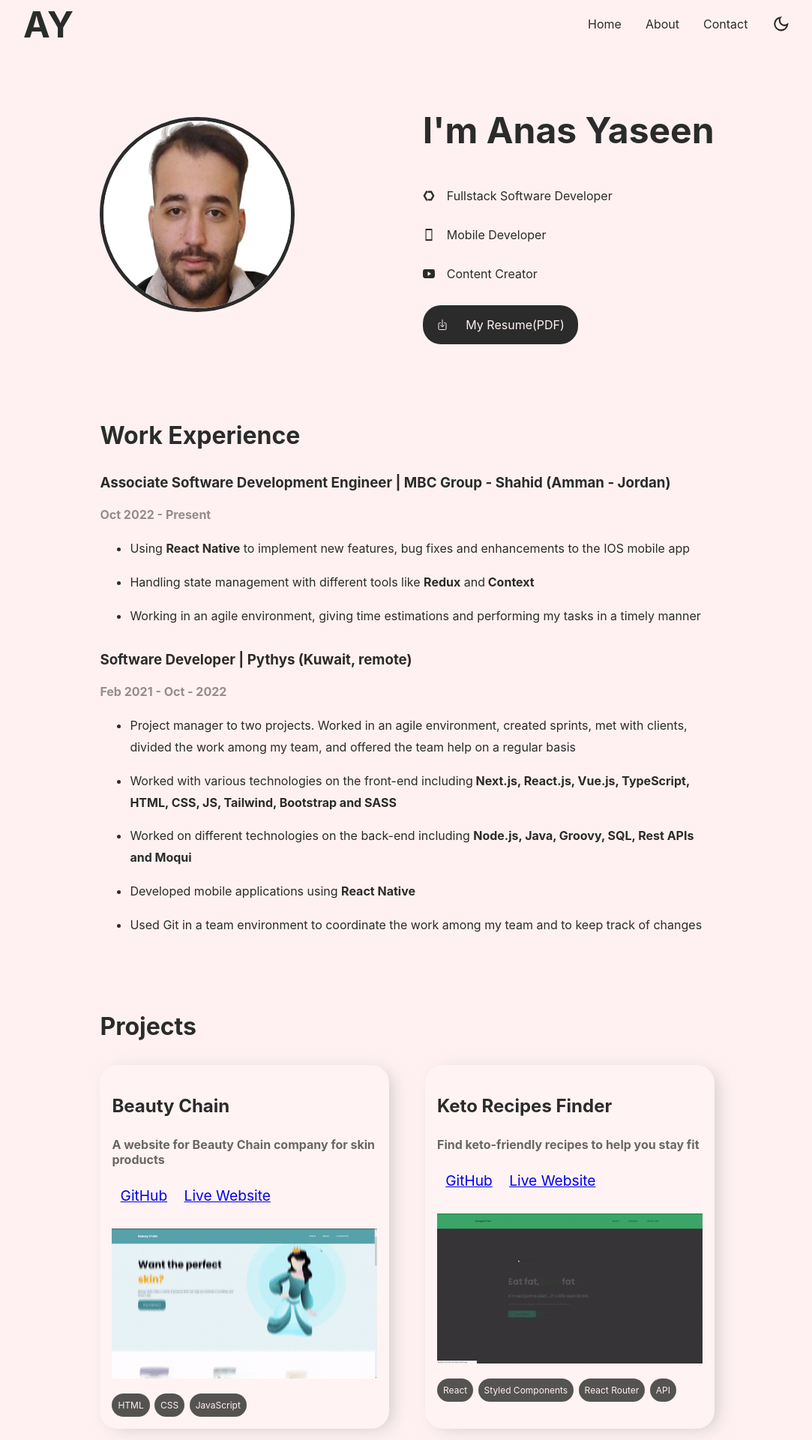
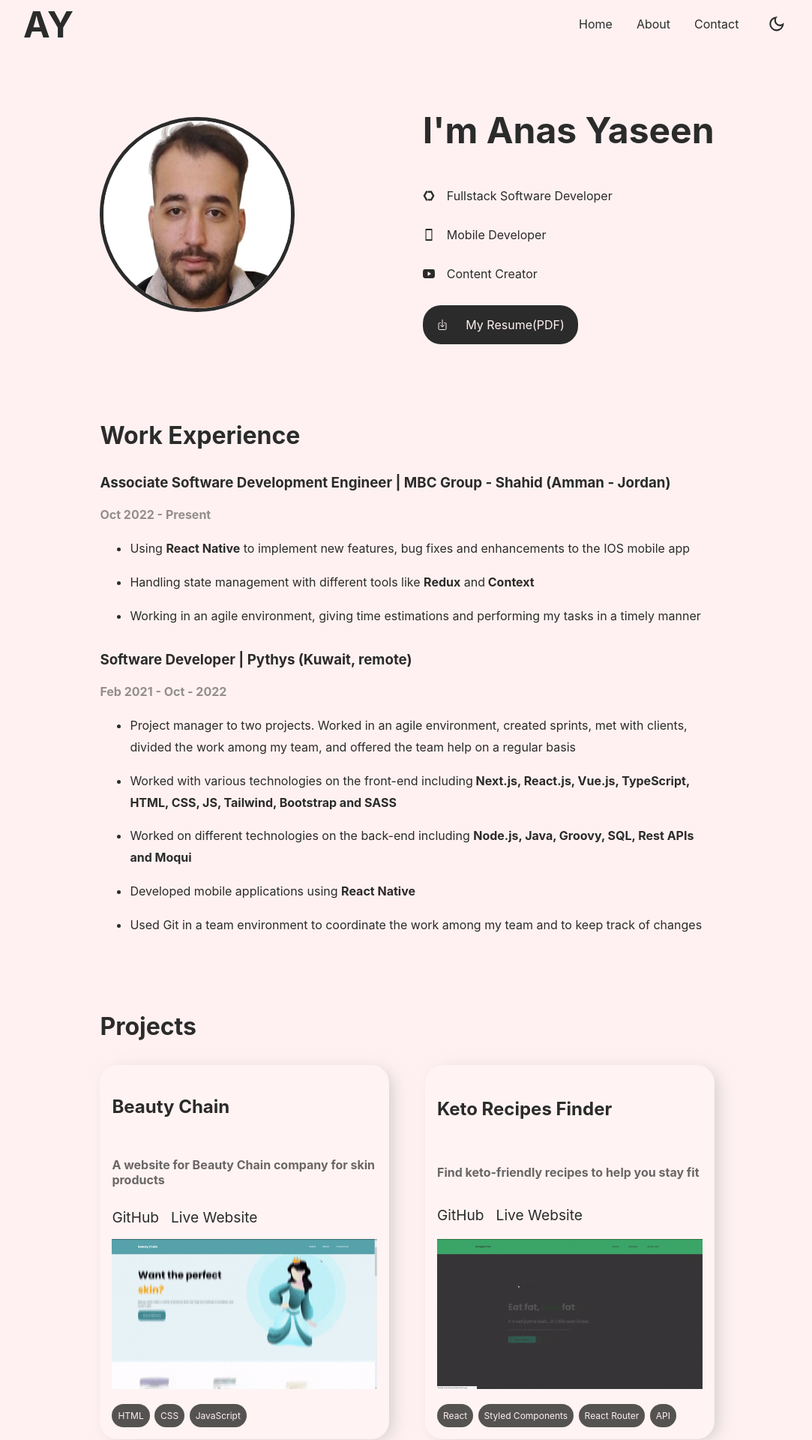
Before and after one commit to anasomar1/portfolio-v2, a React (Create React App) app: page / in a window 1280 px wide. Shown: the top 1920 px of the page at 75% size, without its empty margins (97-1180 px from the left). Built offline with nearby package versions, Linux system fonts and the light colour scheme.

Commit message:
Moved projects to their own file Enhanced styling and used a button for theme Updated projects cards colors

```diff
--- a/src/components/Navbar/index.css
+++ b/src/components/Navbar/index.css
@@ -69,6 +69,10 @@ nav .theme {
   margin-left: 1rem;
   cursor: pointer;
   display: flex;
+  color: var(--primary);
+  background: transparent;
+  outline: none;
+  border: none;
 }
 
 @media screen and (max-width: 1024px) {
@@ -93,6 +97,11 @@ nav .theme {
     align-items: center;
   }
 
+  nav .theme {
+    display: block;
+    margin-bottom: 0.2rem;
+  }
+
   nav ul li {
     padding: 2rem 0;
     font-size: 1.2rem;
--- a/src/components/Navbar/index.tsx
+++ b/src/components/Navbar/index.tsx
@@ -52,13 +52,13 @@ const Navbar = ({
           >
             {isMobileMenuOpen ? <FaTimes /> : <FaBars />}
           </div>
-          <div className="theme">
+          <button className="theme" role="button">
             {theme === "light" || !theme ? (
               <MdOutlineDarkMode onClick={() => updateTheme("dark")} />
             ) : (
               <MdOutlineWbSunny onClick={() => updateTheme("light")} />
             )}
-          </div>
+          </button>
         </div>
       </nav>
     </>
--- a/src/components/Projects/index.css
+++ b/src/components/Projects/index.css
@@ -17,6 +17,13 @@
   padding: 1rem;
 }
 
+.projects .project .details {
+  min-height: 200px;
+  display: flex;
+  flex-direction: column;
+  justify-content: space-around;
+}
+
 .projects .project h3 {
   font-size: 1.5rem;
 }
@@ -28,13 +35,20 @@
 
 .projects .project img {
   width: 100%;
-  margin: 2rem 0 1rem 0;
+  margin: 1rem 0;
+  height: 200px;
+  background-color: red;
 }
 
 .projects .project .links a {
   font-size: 1.2rem;
-  padding: 1rem 0.7rem;
-  text-decoration: underline;
+  padding: 1rem 1rem 0 0;
+  text-decoration: none;
+  color: var(--primary);
+}
+
+.projects .project .links a:hover {
+  opacity: 0.8;
 }
 
 .projects .project .technology {
--- a/src/components/Projects/index.tsx
+++ b/src/components/Projects/index.tsx
@@ -1,5 +1,6 @@
 import React from "react";
 import "./index.css";
+import { projects } from "./projects";
 
 type Project = {
   name: string;
@@ -11,63 +12,13 @@ type Project = {
 };
 
 const Projects = () => {
-  const projects = [
-    {
-      name: "Beauty Chain",
-      description: "A website for Beauty Chain company for skin products",
-      technologies: ["HTML", "CSS", "JavaScript"],
-      imgPath: "/images/beauty-chain.gif",
-      github: "https://github.com/anasomar1/BeautyChain",
-      url: "https://beauty-chain.netlify.app/",
-    },
-    {
-      name: "Keto Recipes Finder",
-      description: "Find keto-friendly recipes to help you stay fit",
-      technologies: ["React", "Styled Components", "React Router", "API"],
-      imgPath: "/images/keto.gif",
-      github: "https://github.com/anasomar1/KetoRecipes",
-      url: "https://ketorecipesfinder.netlify.app/",
-    },
-    {
-      name: "3ajeena - عجينة",
-      description: "Calculate the percentage of each dough component",
-      technologies: ["React", "Styled Components", "React Router", "API"],
-      imgPath: "/images/ajeena.gif",
-      github: "https://github.com/anasomar1/Ajeena",
-      url: "https://3ajeena.netlify.app/",
-    },
-    {
-      name: "Talabak",
-      description: "A website for a fake company that delivers your orders",
-      technologies: ["HTML", "CSS"],
-      imgPath: "/images/talabak.gif",
-      github: "https://github.com/anasomar1/DeliveryWebsite",
-      url: "https://delivery-website-ar.netlify.app/",
-    },
-    {
-      name: "Compare the Weather",
-      description: "Compare the weather between any two cities for three days",
-      technologies: ["React", "Styled Components", "API"],
-      imgPath: "/images/compare-weather.gif",
-      github: "https://github.com/anasomar1/Compare-weather",
-      url: "https://compare-weather.netlify.app/",
-    },
-    {
-      name: "BlueDoc",
-      description: "Book an appointment with a doctor at BlueDoc",
-      technologies: ["React", "SASS", "Local storage"],
-      imgPath: "/images/blue-doc.gif",
-      github: "https://github.com/anasomar1/Doctor-Appointment",
-      url: "https://bluedoc.netlify.app/",
-    },
-  ];
-
   return (
     <div className="personal-projects">
       <h1>Projects</h1>
       <div className="projects">
         {projects.map((project: Project) => (
           <div className="project">
+            <div className="details">
               <h3>{project.name}</h3>
               <h5 className="description">{project.description}</h5>
               <div className="links">
@@ -77,6 +28,7 @@ const Projects = () => {
                 <a target="_blank" rel="noreferrer" href={project.url}>
                   Live Website
                 </a>
+              </div>
             </div>
             <img src={project.imgPath} alt={project.name} />
             <div className="technologies">
--- /dev/null
+++ b/src/components/Projects/projects.ts
@@ -0,0 +1,50 @@
+export const projects = [
+  {
+    name: "Beauty Chain",
+    description: "A website for Beauty Chain company for skin products",
+    technologies: ["HTML", "CSS", "JavaScript"],
+    imgPath: "/images/beauty-chain.gif",
+    github: "https://github.com/anasomar1/BeautyChain",
+    url: "https://beauty-chain.netlify.app/",
+  },
+  {
+    name: "Keto Recipes Finder",
+    description: "Find keto-friendly recipes to help you stay fit",
+    technologies: ["React", "Styled Components", "React Router", "API"],
+    imgPath: "/images/keto.gif",
+    github: "https://github.com/anasomar1/KetoRecipes",
+    url: "https://ketorecipesfinder.netlify.app/",
+  },
+  {
+    name: "3ajeena - عجينة",
+    description: "Calculate the percentage of each dough component",
+    technologies: ["React", "Styled Components", "React Router", "API"],
+    imgPath: "/images/ajeena.gif",
+    github: "https://github.com/anasomar1/Ajeena",
+    url: "https://3ajeena.netlify.app/",
+  },
+  {
+    name: "Talabak",
+    description: "A website for a fake company that delivers your orders",
+    technologies: ["HTML", "CSS"],
+    imgPath: "/images/talabak.gif",
+    github: "https://github.com/anasomar1/DeliveryWebsite",
+    url: "https://delivery-website-ar.netlify.app/",
+  },
+  {
+    name: "Compare the Weather",
+    description: "Compare the weather between any two cities for three days",
+    technologies: ["React", "Styled Components", "API"],
+    imgPath: "/images/compare-weather.gif",
+    github: "https://github.com/anasomar1/Compare-weather",
+    url: "https://compare-weather.netlify.app/",
+  },
+  {
+    name: "BlueDoc",
+    description: "Book an appointment with a doctor at BlueDoc",
+    technologies: ["React", "SASS", "Local storage"],
+    imgPath: "/images/blue-doc.gif",
+    github: "https://github.com/anasomar1/Doctor-Appointment",
+    url: "https://bluedoc.netlify.app/",
+  },
+];
```
Lines whose indentation alone changed are shown as unchanged.
